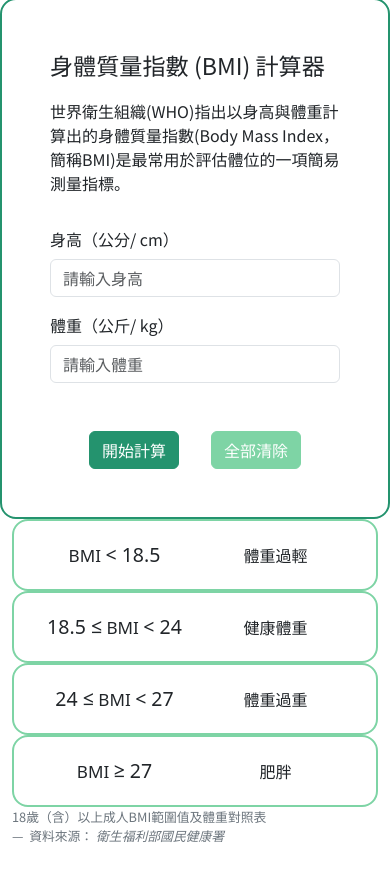
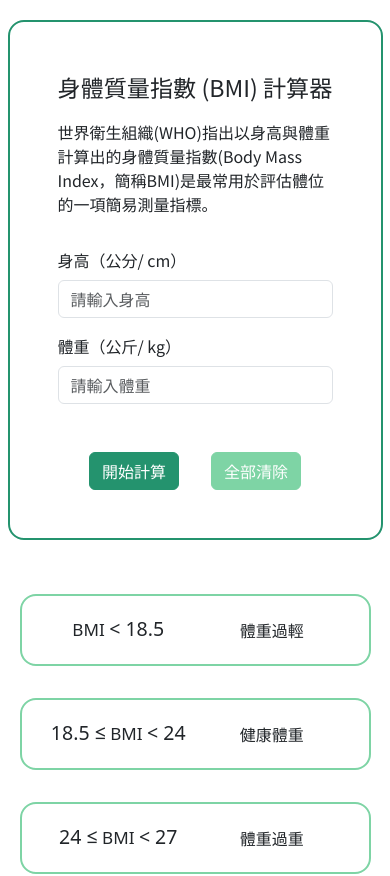
Before and after one commit to LynnLo30/BMI-calculator, a Vue app: page / in a window 390 px wide. Shown: the top 876 px of the page. Before the commit the page ends 846 px from the top, so only its background shows below. Built offline with nearby package versions, Linux system fonts and the light colour scheme.

Commit message:
feat: implement Responsive Web Design for mobile devices

```diff
--- a/src/App.vue
+++ b/src/App.vue
@@ -78,7 +78,7 @@
 </script>
 
 <template>
-  <div class="container vh-100 d-flex justify-content-center align-items-center">
+  <div class="container d-flex justify-content-center align-items-center">
     <div class="row justify-content-evenly">
       <div class="calculator-box col-12 col-md-6 card p-5">
         <div class="bmi-header mb-3">
@@ -117,7 +117,7 @@
             </div>
           </div>
         </div>
-        <div v-if="isShow" class="resultDataWrapper">
+        <div v-if="isShow" class="resultDataWrapper text-center mx-auto">
           <div class="resultData">
             <p class="fz-6 mb-2">你的 BMI 為
               <span class="userBMI numberStyle">{{ result.BMI }}</span>
@@ -166,8 +166,24 @@
     font-size: 1.22rem;
   }
 
-  .actions-control {
-    width: fit-content;
+  .container {
+    @include media-breakpoint-down(md) {
+      padding: 5%;
+    }
+
+    @include media-breakpoint-up(md) {
+      height: 100vh;
+    }
+  }
+
+  .calculator-box {
+    @include media-breakpoint-down(md) {
+      margin-bottom: 10%;
+    }
+
+    .actions-control {
+      width: fit-content;
+    }
   }
 
   .grade-card {
@@ -175,6 +191,10 @@
 
     >.card {
       min-height: 4.5rem;
+
+      @include media-breakpoint-down(md) {
+        margin: 1rem 0;
+      }
 
       .card-title {
         padding: 0 .5rem;
@@ -187,11 +207,18 @@
   }
 
   .resultDataWrapper {
-    position: absolute;
-    top: 60%;
-    left: 50%;
-    transform: translate(-50%, -50%);
     width: 65%;
+
+    @include media-breakpoint-down(md) {
+      margin: 1rem 0;
+    }
+
+    @include media-breakpoint-up(md) {
+      position: absolute;
+      top: 60%;
+      left: 50%;
+      transform: translate(-50%, -50%);
+    }
   }
 
   .resultData {
```
